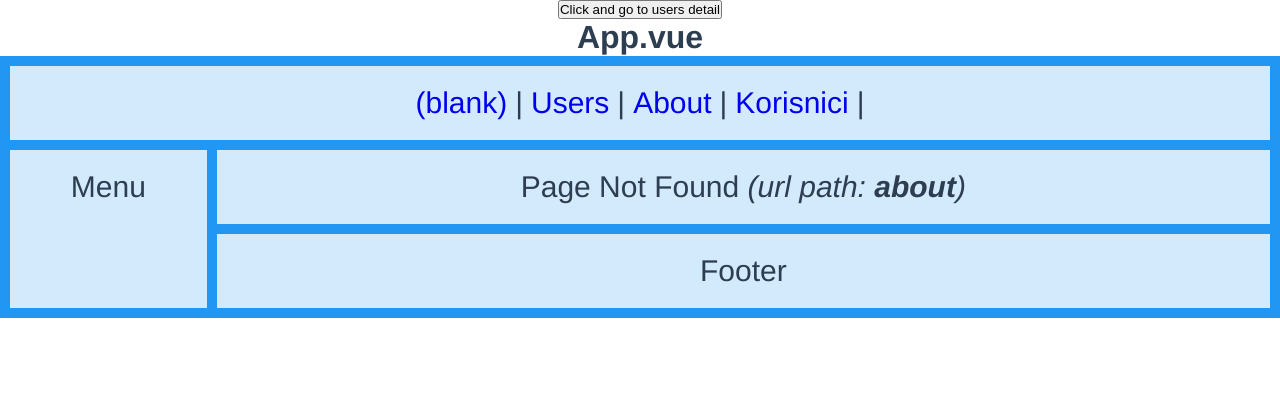
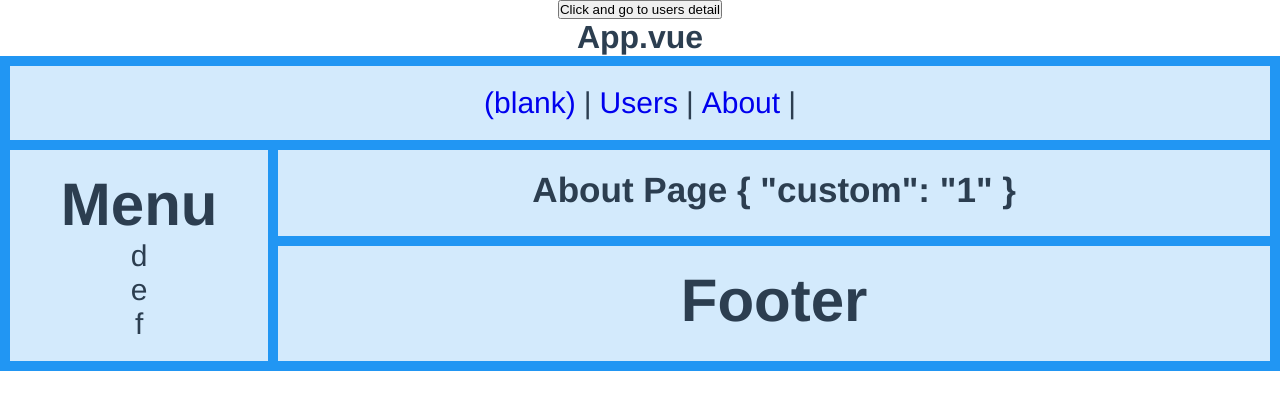
Before and after one commit to dzenannn/vue-cli, a Vue app in the folder vue-routing/: page /about/1 in a window 1280 px wide. Before the commit this address had no page. Shown: the top 410 px of the page. Built offline with nearby package versions, Linux system fonts and the light colour scheme.

Commit message:
params checks, nested routers, named view, redirect & alias

```diff
--- a/vue-routing/src/App.vue
+++ b/vue-routing/src/App.vue
@@ -29,16 +29,22 @@ export default {
           <router-link class="routerLink" to="/">(blank)</router-link>|
           <router-link class="routerLink" to="/users">Users</router-link>|
           <router-link class="routerLink" to="/about">About</router-link>|
-          <router-link
+          <!-- <router-link
             class="routerLink"
             :to="{ name: 'usersDetail', params: { userId: '100' }, query: { name: 'bla' } }"
             >Korisnici</router-link
-          >|
+          >| -->
         </nav>
       </div>
-      <div class="item2">Menu</div>
+      <div class="item2">
+        <h1>Menu</h1>
+        <router-view name="customMenuView" />
+      </div>
       <div class="item3"><router-view /></div>
-      <div class="item5">Footer</div>
+      <div class="item5">
+        <h1>Footer</h1>
+        <router-view name="customFooterView" />
+      </div>
     </div>
   </div>
 </template>
--- a/vue-routing/src/router/index.js
+++ b/vue-routing/src/router/index.js
@@ -1,14 +1,32 @@
+import customFooterView from '@/views/customFooterView.vue'
 import HomeView from '@/views/HomeView.vue'
 import NotFound from '@/views/notFound.vue'
+import PersonalView from '@/views/PersonalView.vue'
+import ProductCategories from '@/views/ProductCategories.vue'
+import ProductsDetailed from '@/views/ProductsDetailed.vue'
+import ProductsView from '@/views/ProductsView.vue'
 import UserDetailView from '@/views/UserDetailView.vue'
 import Users from '@/views/UsersView.vue'
 import { createRouter, createWebHistory } from 'vue-router'
+import AboutView from '@/views/AboutView.vue'
+import AboutMenu from '@/views/AboutMenu.vue'
+import UserMenu from '@/views/UserMenu.vue'
 
 const routes = [
   {
     path: '/',
     name: 'home',
     component: HomeView,
+    // redirect: '/products',
+    // redirect: {
+    //   name: 'products',
+    // },
+    redirect: (to) => {
+      console.log(to)
+      return {
+        path: '/products',
+      }
+    },
   },
   {
     path: '/:xyz(.*)*',
@@ -16,18 +34,46 @@ const routes = [
     component: NotFound,
   },
   {
-    path: '/about',
+    path: '/about/:custom?',
     name: 'about',
-    component: () => import('../views/AboutView.vue'),
+    components: {
+      default: AboutView,
+      customMenuView: AboutMenu,
+    },
+    // component: () => import('../views/AboutView.vue'),
   },
   {
     path: '/users',
     name: 'users',
-    component: Users,
-    sensitive: true,
+    alias: ['/peoples'], //* /peoples će prikazati /users stranicu
+    components: {
+      default: Users,
+      customFooterView: customFooterView,
+      customMenuView: UserMenu,
+    },
   },
   {
-    path: '/users/:userId',
+    path: '/products',
+    name: 'products',
+    component: ProductsView,
+  },
+  {
+    path: '/products/:id',
+    name: 'productsDetail',
+    component: ProductsDetailed,
+    children: [
+      {
+        path: 'categories',
+        component: ProductCategories,
+      },
+      {
+        path: 'personals',
+        component: PersonalView,
+      },
+    ],
+  },
+  {
+    path: '/users/:userId(\\d+)+',
     name: 'usersDetail',
     component: UserDetailView,
   },
--- /dev/null
+++ b/vue-routing/src/views/AboutMenu.vue
@@ -0,0 +1,17 @@
+<script>
+export default {
+  name: 'AboutMenu',
+}
+</script>
+
+<template>
+  <div>
+    <ul>
+      <li>d</li>
+      <li>e</li>
+      <li>f</li>
+    </ul>
+  </div>
+</template>
+
+<style scoped></style>
--- a/vue-routing/src/views/AboutView.vue
+++ b/vue-routing/src/views/AboutView.vue
@@ -1,7 +1,7 @@
 <script></script>
 <template>
   <div>
-    <h3>About Page</h3>
+    <h3>About Page {{ $route.params }}</h3>
   </div>
 </template>
 
--- /dev/null
+++ b/vue-routing/src/views/PersonalView.vue
@@ -0,0 +1,13 @@
+<script>
+export default {
+  name: 'PersonalView',
+}
+</script>
+
+<template>
+  <div>
+    <h4>Personal View</h4>
+  </div>
+</template>
+
+<style scoped></style>
--- /dev/null
+++ b/vue-routing/src/views/ProductCategories.vue
@@ -0,0 +1,13 @@
+<script>
+export default {
+  name: 'ProductCategories',
+}
+</script>
+
+<template>
+  <div>
+    <p>Product Categories</p>
+  </div>
+</template>
+
+<style scoped></style>
--- /dev/null
+++ b/vue-routing/src/views/ProductsDetailed.vue
@@ -0,0 +1,16 @@
+<script>
+export default {
+  name: 'ProductsDetailed',
+}
+</script>
+
+<template>
+  <div>
+    <h4>Products Detailed, id: {{ $route.params.id }}</h4>
+    <div style="background: green">
+      <router-view />
+    </div>
+  </div>
+</template>
+
+<style scoped></style>
--- /dev/null
+++ b/vue-routing/src/views/ProductsView.vue
@@ -0,0 +1,13 @@
+<script>
+export default {
+  name: 'ProductsView',
+}
+</script>
+
+<template>
+  <div>
+    <h4>Hello I am Products Page</h4>
+  </div>
+</template>
+
+<style scoped></style>
--- /dev/null
+++ b/vue-routing/src/views/UserMenu.vue
@@ -0,0 +1,17 @@
+<script>
+export default {
+  name: 'UserMenu',
+}
+</script>
+
+<template>
+  <div>
+    <ul>
+      <li>a</li>
+      <li>b</li>
+      <li>c</li>
+    </ul>
+  </div>
+</template>
+
+<style scoped></style>
--- /dev/null
+++ b/vue-routing/src/views/customFooterView.vue
@@ -0,0 +1,11 @@
+<script>
+export default {
+  name: 'customFooterView',
+}
+</script>
+
+<template>
+  <div>Custom Footer View</div>
+</template>
+
+<style scoped></style>
```
